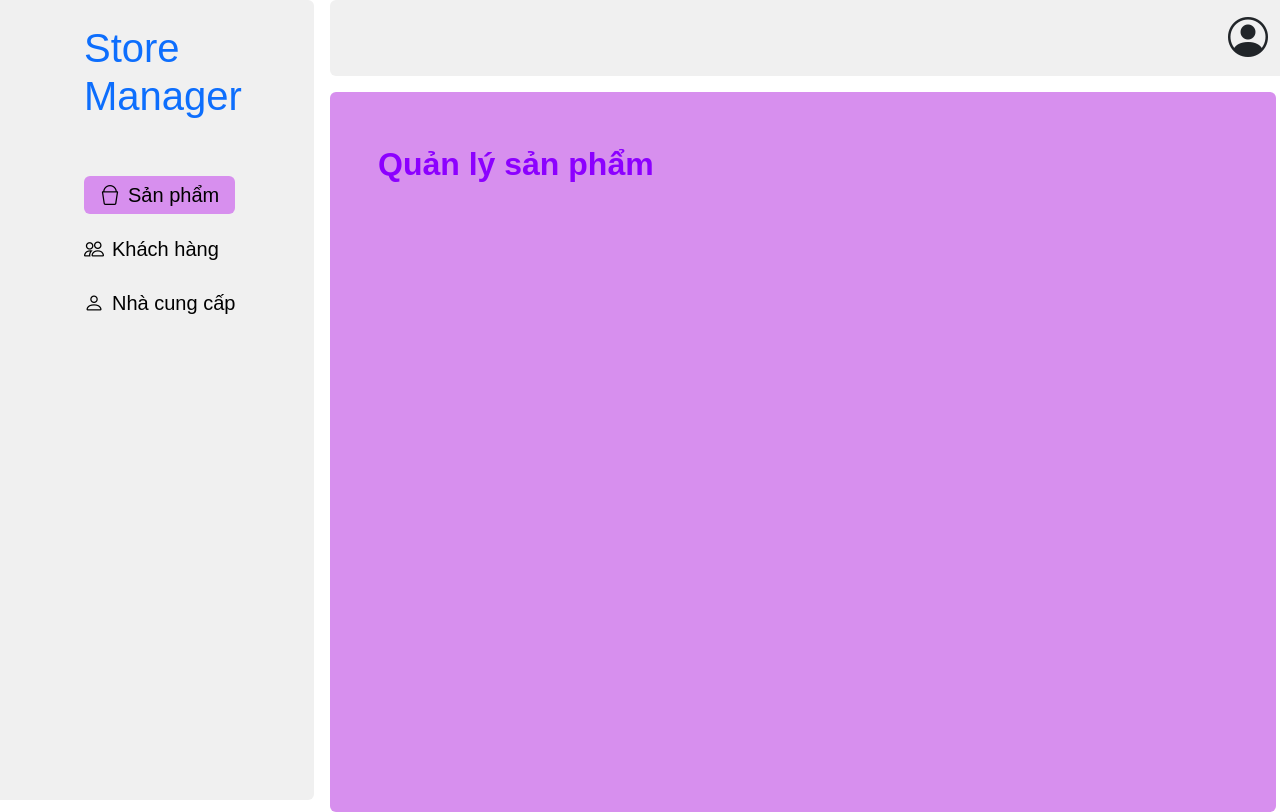
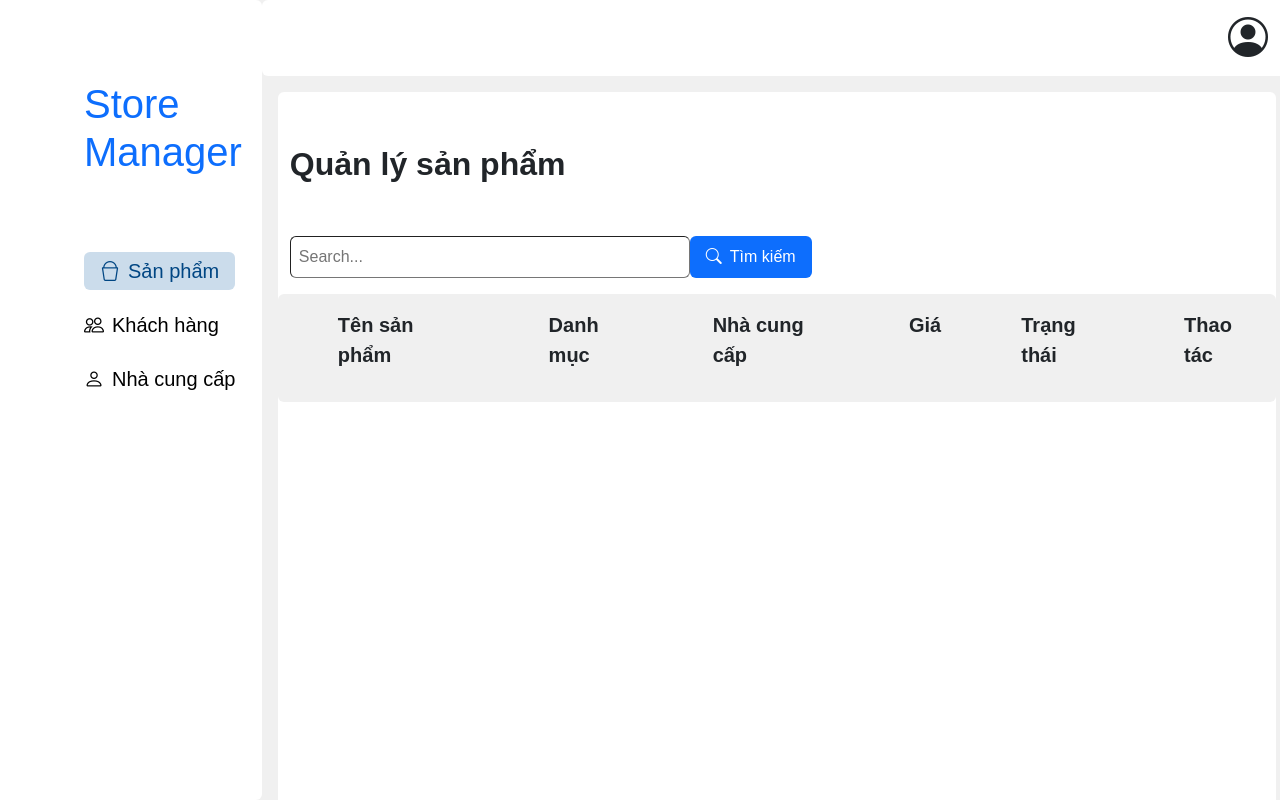
Before and after one commit to Thienbao2211/TB-Booking, a plain HTML site: page view/adminProduct.html in a window 1280 px wide. Drawn offline with nearby package versions, Linux system fonts and the light colour scheme.

Commit message:
Page Admin Manage Product

```diff
--- a/style/admin.css
+++ b/style/admin.css
@@ -5,6 +5,12 @@
     margin: 0;
     font-family: Arial, Helvetica, sans-serif;
     box-sizing: border-box;
+}
+
+/* Body */
+
+body {
+    background-color: #F0F0F0;
 }
 
 /* Menu */
--- a/view/adminProduct.html
+++ b/view/adminProduct.html
@@ -25,22 +25,22 @@
 </head>
 <body>
 
-    <div class="row">
+    <div class="row" style="background-color: #F0F0F0;">
 
         <!-- Title & menu (Col 1) -->
 
-        <div style="background-color: #F0F0F0; height: 100vh;" class="col-md-3 rounded ps-5">
+        <div style="height: 100vh; width: 21%;" class="bg-white col-md-3 rounded ps-5">
 
             <!-- Title -->
-            <div class="text-primary m-4 ms-5">
-                <h1>Store Manager</h1>
+            <div class="ms-5" style="margin-top: 80px;">
+                <h1 class="text-primary">Store Manager</h1>
             </div>
 
             <!-- Menu (Navbar) -->
 
-            <div class="ms-3 menu" style="margin-top: 60px;">
+            <div class="ms-3 menu" style="margin-top: 80px;">
                 <ul style="list-style: none;">
-                    <li class="mt-4"><a href="#" style="background-color: #D78FEE" class="text-decoration-none fs-5 px-3 py-2 rounded"><i class="bi bi-bucket me-2"></i>Sản phẩm</a></li>
+                    <li class="mt-4"><a href="#" style="background-color: #CBDCEB; color: #004683;" class="text-decoration-none fs-5 px-3 py-2 rounded"><i class="bi bi-bucket me-2"></i>Sản phẩm</a></li>
                     <li class="mt-4"><a href="#" class="text-decoration-none fs-5"><i class="bi bi-people me-2"></i>Khách hàng</a></li>
                     <li class="mt-4"><a href="#" class="text-decoration-none fs-5"><i class="bi bi-person me-2"></i>Nhà cung cấp</a></li>
                 </ul>
@@ -50,11 +50,11 @@
 
         <!-- Navbar & Product (Col 2) -->
 
-        <div class="col-md-9" style="padding: 0;">
+        <div style="padding: 0; width: 79%;" class="col-md-9">
 
             <!-- Navbar -->
 
-            <div class="ms-3 rounded" style="background-color: #F0F0F0; margin: 0">
+            <div class="rounded bg-white" style="margin: 0">
 
                 <!-- User Button -->
 
@@ -88,21 +88,74 @@
 
             <!-- Manage Product -->
 
-            <div class="m-3 rounded" style="height: 90%; background-color: #D78FEE;">
+            <div class="bg-white m-3 rounded" style="height: 90%;">
 
                 <!-- Title -->
 
-                <div class="p-5">
-                    <p class="fs-2 fw-bold" style="color: #8C00FF;">Quản lý sản phẩm</p>
+                <div class="pt-5 container">
+                    <p class="fs-2 fw-bold">Quản lý sản phẩm</p>
+                </div>
+
+                <!-- Search Bar -->
+
+                <div class="container mt-5 d-flex">
+                    <input type="text" placeholder="Search..." class="py-2 px-2 border-1 rounded" style="width: 400px;">
+                    <button class="px-3 rounded-right border-0 btn btn-primary"><i class="bi bi-search me-2"></i>Tìm kiếm</button>
                 </div>
 
                 <!-- Product -->
 
-                <div>
+                <div class="container rounded mt-3" style="background-color:rgb(240, 240, 240);">
 
                     <!-- Item -->
 
-                    <div></div>
+                    <div class="py-3 d-flex position-relative">
+
+                        <!-- Title -->
+
+                        <div class="d-flex position ms-5" style="gap: 80px;">
+
+                            <!-- Product name -->
+                            <div>
+                                <p class="fs-5 fw-bold">Tên sản phẩm</p>
+                            </div>
+
+                            <!-- Product category -->
+                            <div>
+                                <p class="fs-5 fw-bold">Danh mục</p>
+                            </div>
+
+                        </div>
+
+                        <div class="d-flex" style="gap: 70px; margin-left: 70px;">
+
+                            <!-- Product name -->
+                            <div>
+                                <p class="fs-5 fw-bold">Nhà cung cấp</p>
+                            </div>
+
+                            <!-- Product category -->
+                            <div>
+                                <p class="fs-5 fw-bold">Giá</p>
+                            </div>
+
+                        </div>
+
+                        <div class="d-flex" style="gap: 70px; margin-left: 80px;">
+
+                            <!-- Product name -->
+                            <div>
+                                <p class="fs-5 fw-bold">Trạng thái</p>
+                            </div>
+
+                            <!-- Product category -->
+                            <div>
+                                <p class="fs-5 fw-bold">Thao tác</p>
+                            </div>
+
+                        </div>
+
+                    </div>
 
                 </div>
 
```
